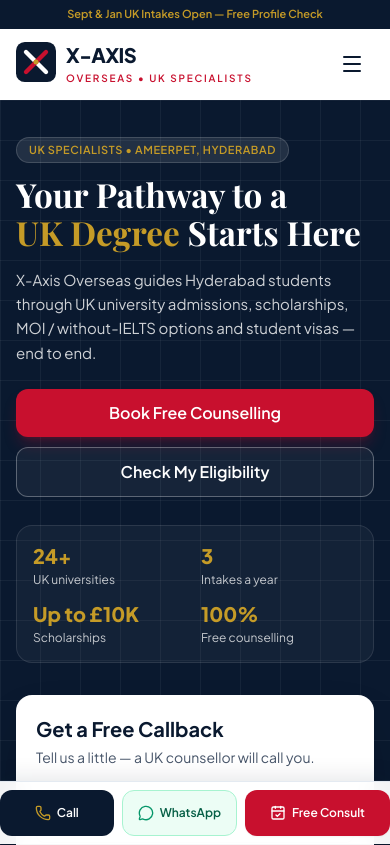
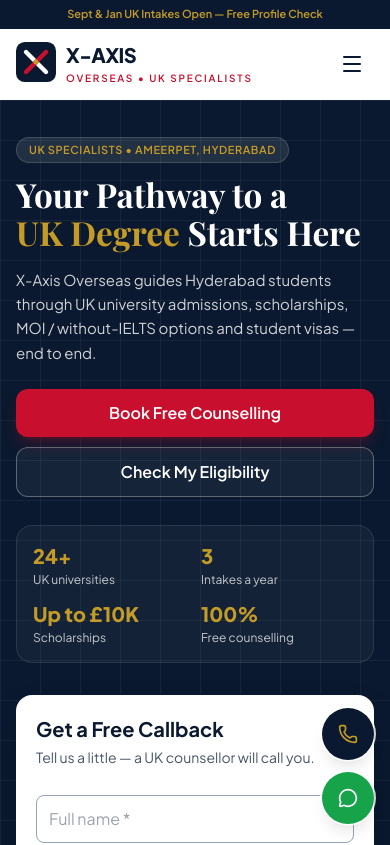
Before and after one commit to Madhukarreddy879/xaxisoverseas, a Next.js app: page / in a window 390 px wide. Shown: the top 845 px of the page. Built offline with nearby package versions, Linux system fonts and the light colour scheme; a web font is replaced by a local one.

Commit message:
Move mobile Call and WhatsApp to right-side floating buttons and remove bottom bar

```diff
--- a/src/app/globals.css
+++ b/src/app/globals.css
@@ -15,23 +15,12 @@
 html {
   scroll-behavior: smooth;
   scroll-padding-top: 6.5rem;
-  scroll-padding-bottom: calc(4.5rem + env(safe-area-inset-bottom, 0px));
 }
 
 body {
   background: #fff;
   color: #1e293b;
   overflow-wrap: break-word;
-  padding-bottom: calc(4.25rem + env(safe-area-inset-bottom, 0px));
-}
-
-@media (min-width: 768px) {
-  html {
-    scroll-padding-bottom: 1.5rem;
-  }
-  body {
-    padding-bottom: 0;
-  }
 }
 
 :where(a, code) {
@@ -58,15 +47,6 @@ li {
 
 :where(button, select, textarea, input:not([type='checkbox'], [type='radio']), [role='button']) {
   min-block-size: var(--target-size);
-}
-
-.mobile-safe-bar {
-  padding-left: env(safe-area-inset-left, 0px);
-  padding-right: env(safe-area-inset-right, 0px);
-}
-
-.mobile-safe-cell {
-  padding-bottom: max(0.5rem, env(safe-area-inset-bottom, 0px));
 }
 
 .grid-pattern {
--- a/src/components/FloatingActions.tsx
+++ b/src/components/FloatingActions.tsx
@@ -1,62 +1,34 @@
-'use client';
-
-import { MessageCircle, Phone, CalendarCheck } from 'lucide-react';
-import { useCounselling } from './CounsellingContext';
+import { MessageCircle, Phone } from 'lucide-react';
 import { buildWhatsAppUrl, siteConfig } from '@/config/site';
 
 export default function FloatingActions() {
-  const { openModal } = useCounselling();
   const wa = buildWhatsAppUrl('Hi X-Axis, I want to know about studying in the UK.');
   return (
-    <>
-      <div className="fixed bottom-6 right-5 z-40 hidden flex-col items-end gap-2.5 md:flex">
+    <div
+      className="fixed z-40 flex flex-col items-end gap-3"
+      style={{
+        bottom: 'max(1.25rem, env(safe-area-inset-bottom, 0px))',
+        right: 'max(1rem, env(safe-area-inset-right, 0px))',
+      }}
+    >
       <a
         href={`tel:${siteConfig.phoneRaw}`}
         aria-label={`Call ${siteConfig.phoneDisplay}`}
-          className="inline-flex items-center gap-2 rounded-full border border-white/15 bg-navy px-4 py-2.5 text-sm font-semibold text-white shadow-lg transition hover:bg-navy-light"
+        className="inline-flex h-[52px] w-[52px] items-center justify-center gap-2 rounded-full bg-navy text-sm font-semibold text-white shadow-lg ring-2 ring-white/80 transition hover:bg-navy-light active:scale-95 md:h-auto md:w-auto md:px-4 md:py-2.5 md:ring-white/20"
       >
-          <Phone aria-hidden="true" className="h-4 w-4 text-gold" />
-          <span>Call Us</span>
+        <Phone aria-hidden="true" className="h-5 w-5 text-gold md:h-4 md:w-4" />
+        <span className="hidden md:inline">Call Us</span>
       </a>
       <a
         href={wa}
         target="_blank"
         rel="noopener noreferrer"
         aria-label="Chat on WhatsApp"
-          className="inline-flex items-center gap-2 rounded-full bg-green-600 px-4 py-2.5 text-sm font-semibold text-white shadow-lg transition hover:bg-green-700"
+        className="inline-flex h-[52px] w-[52px] items-center justify-center gap-2 rounded-full bg-green-600 text-sm font-semibold text-white shadow-lg ring-2 ring-white/80 transition hover:bg-green-700 active:scale-95 md:h-auto md:w-auto md:px-4 md:py-2.5 md:ring-white/20"
       >
-          <MessageCircle aria-hidden="true" className="h-4 w-4" />
-          <span>WhatsApp</span>
+        <MessageCircle aria-hidden="true" className="h-5 w-5 md:h-4 md:w-4" />
+        <span className="hidden md:inline">WhatsApp</span>
       </a>
     </div>
-      <div className="mobile-safe-bar mobile-safe-cell fixed inset-x-0 bottom-0 z-40 border-t border-slate-200/90 bg-white/95 px-3 pt-2 shadow-[0_-4px_20px_rgba(10,25,47,0.1)] backdrop-blur-md md:hidden">
-        <div className="mx-auto flex max-w-md items-center gap-2">
-          <a
-            href={`tel:${siteConfig.phoneRaw}`}
-            className="inline-flex min-h-[46px] flex-1 items-center justify-center gap-1.5 rounded-xl bg-navy px-3 text-xs font-semibold text-white active:opacity-85"
-          >
-            <Phone aria-hidden="true" className="h-4 w-4 text-gold" />
-            <span>Call</span>
-          </a>
-          <a
-            href={wa}
-            target="_blank"
-            rel="noopener noreferrer"
-            className="inline-flex min-h-[46px] flex-1 items-center justify-center gap-1.5 rounded-xl border border-emerald-200 bg-emerald-50 px-3 text-xs font-semibold text-emerald-800 active:bg-emerald-100"
-          >
-            <MessageCircle aria-hidden="true" className="h-4 w-4 text-emerald-600" />
-            <span>WhatsApp</span>
-          </a>
-          <button
-            type="button"
-            onClick={() => openModal({ source: 'mobile-bar' })}
-            className="inline-flex min-h-[46px] flex-[1.35] items-center justify-center gap-1.5 rounded-xl bg-crimson px-3 text-xs font-semibold text-white shadow-sm active:opacity-85"
-          >
-            <CalendarCheck aria-hidden="true" className="h-4 w-4" />
-            <span>Free Consult</span>
-          </button>
-        </div>
-      </div>
-    </>
   );
 }
```
Lines whose indentation alone changed are shown as unchanged.
